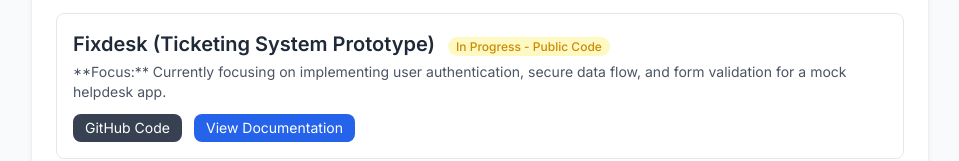
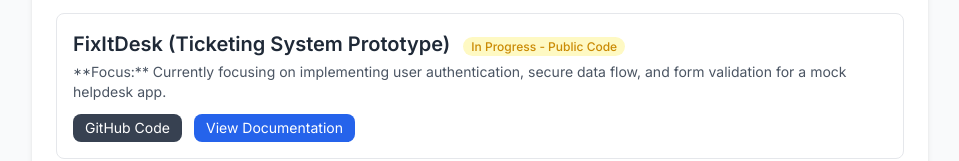
Before and after one commit to Akmal1285/portfolio, a plain HTML site: page index.html in a window 1280 px wide. Shown: the part 817-978 px from the top of the page, without its empty margins (160-1119 px from the left). Drawn offline with nearby package versions, Linux system fonts and the light colour scheme.

Commit message:
Update index.html

```diff
--- a/index.html
+++ b/index.html
@@ -75,7 +75,7 @@
 
                 <!-- Fixdesk (In Progress Personal) - PUBLIC -->
                 <div class="border border-gray-200 p-4 rounded-lg">
-                    <h3 class="text-xl font-semibold text-gray-800">Fixdesk (Ticketing System Prototype) <span class="text-xs font-medium text-yellow-600 bg-yellow-100 px-2 py-0.5 rounded-full ml-2">In Progress - Public Code</span></h3>
+                    <h3 class="text-xl font-semibold text-gray-800">FixItDesk (Ticketing System Prototype) <span class="text-xs font-medium text-yellow-600 bg-yellow-100 px-2 py-0.5 rounded-full ml-2">In Progress - Public Code</span></h3>
                     <p class="text-sm text-gray-600 mt-1">**Focus:** Currently focusing on implementing user authentication, secure data flow, and form validation for a mock helpdesk app.</p>
                     <div class="mt-3 flex space-x-3">
                         <!-- GitHub Code and Documentation buttons for Fixdesk -->
```
